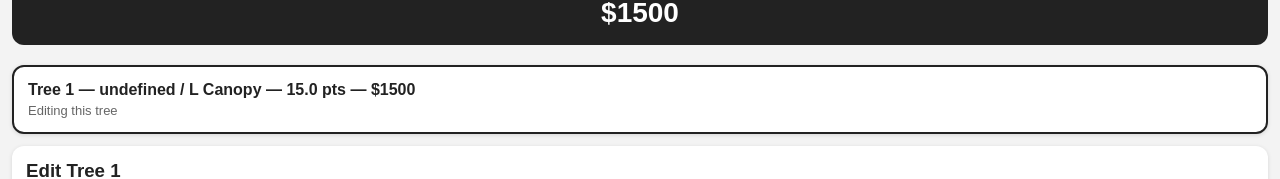
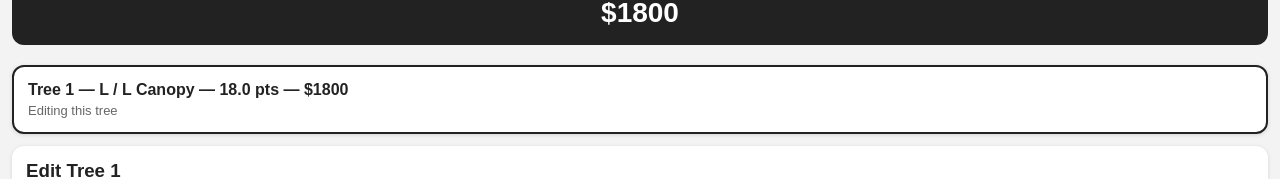
Before and after one commit to tryan717/tree-bid-point-calculator, a plain HTML site: page index.html in a window 1280 px wide. Shown: the part 586-765 px from the top of the page. Drawn offline with Linux system fonts and the light colour scheme.

Commit message:
Update index.html

```diff
--- a/index.html
+++ b/index.html
@@ -364,7 +364,7 @@ function showCalculator() {
 
 function addTree() {
   trees.push({
-    sizePoints: 12,
+    sizePoints: 15,
     canopyPoints: 3,
     difficulty: [],
     cap: true,
```
